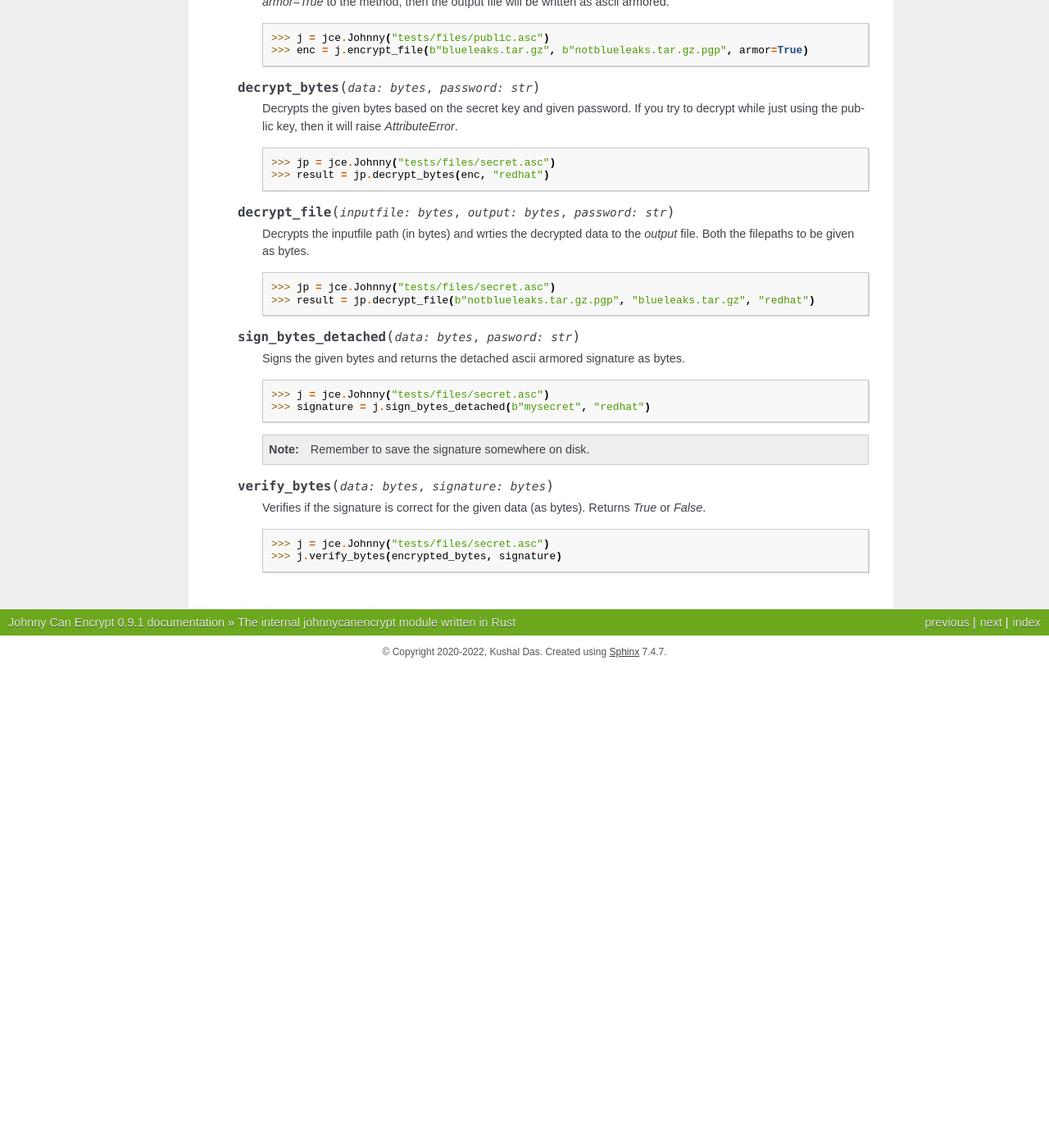
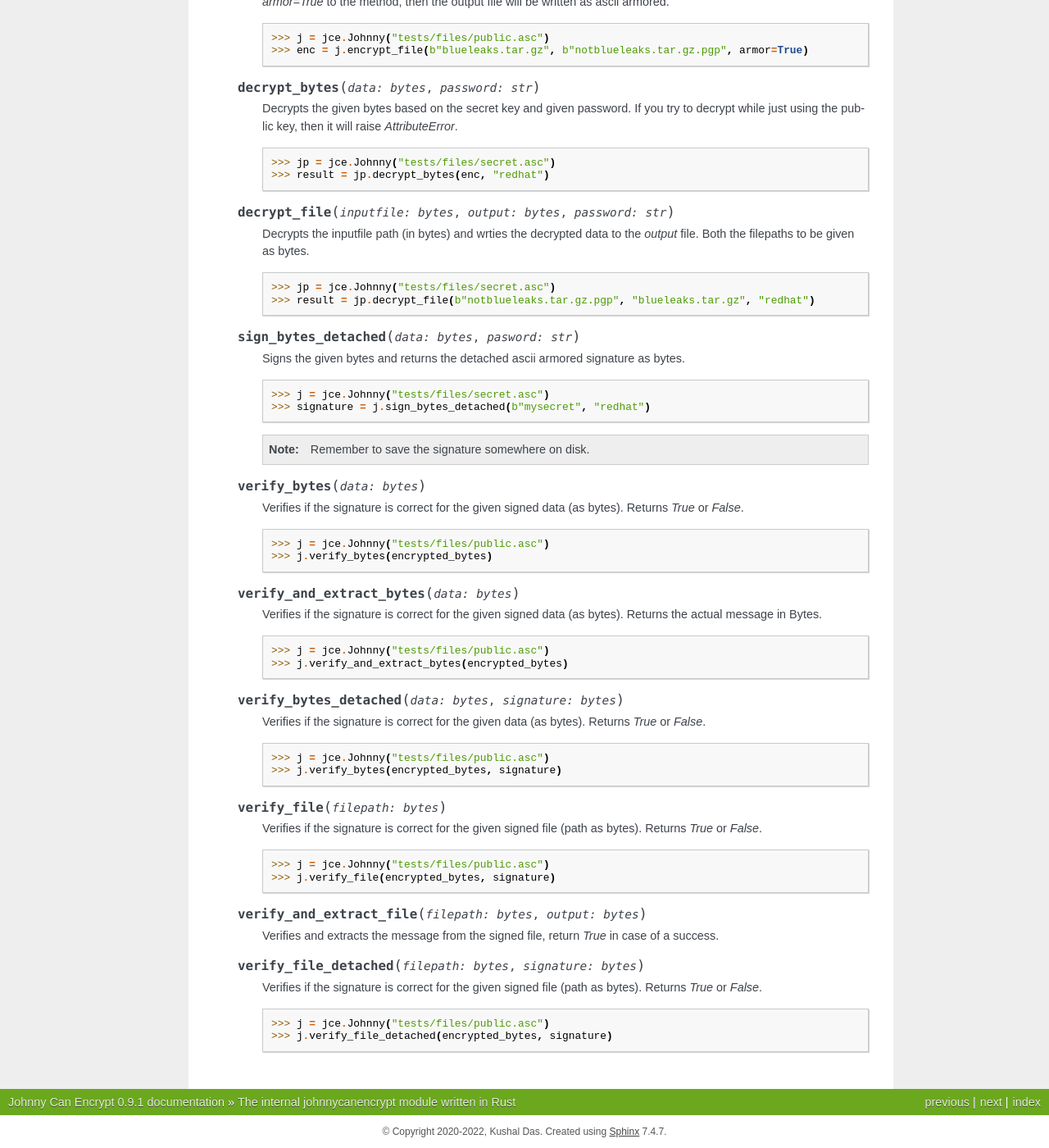
Before and after one commit to kushaldas/johnnycanencrypt, a Sphinx documentation site: the page built from docs/rustimplementation.rst, in a window 1280 px wide and 1400 px high, scrolled down 707 px. Shown: the whole window at 82% size. Built offline with Sphinx 7.4.7, drawn with Linux system fonts in a browser that asks for light colours; before the commit the page ends 1522 px from its top, so only the background shows below that; some of the changed text lies outside the part shown.

```diff
--- a/docs/rustimplementation.rst
+++ b/docs/rustimplementation.rst
@@ -80,11 +80,53 @@ In most cases you don't have to use these, but if you have a reason, feel free t
 
                 .. note:: Remember to save the signature somewhere on disk.
 
-        .. method:: verify_bytes(data: bytes, signature: bytes)
+        .. method:: verify_bytes(data: bytes)
+
+                Verifies if the signature is correct for the given signed data (as bytes). Returns `True` or `False`.
+
+                ::
+
+                        >>> j = jce.Johnny("tests/files/public.asc")
+                        >>> j.verify_bytes(encrypted_bytes)
+
+        .. method:: verify_and_extract_bytes(data: bytes)
+
+                Verifies if the signature is correct for the given signed data (as bytes). Returns the actual message in Bytes.
+
+                ::
+
+                        >>> j = jce.Johnny("tests/files/public.asc")
+                        >>> j.verify_and_extract_bytes(encrypted_bytes)
+
+
+        .. method:: verify_bytes_detached(data: bytes, signature: bytes)
 
                 Verifies if the signature is correct for the given data (as bytes). Returns `True` or `False`.
 
                 ::
 
-                        >>> j = jce.Johnny("tests/files/secret.asc")
+                        >>> j = jce.Johnny("tests/files/public.asc")
                         >>> j.verify_bytes(encrypted_bytes, signature)
+
+        .. method:: verify_file(filepath: bytes)
+
+                Verifies if the signature is correct for the given signed file (path as bytes). Returns `True` or `False`.
+
+                ::
+
+                        >>> j = jce.Johnny("tests/files/public.asc")
+                        >>> j.verify_file(encrypted_bytes, signature)
+
+        .. method:: verify_and_extract_file(filepath: bytes, output: bytes)
+
+                Verifies and extracts the message from the signed file, return `True` in case of a success.
+
+
+        .. method:: verify_file_detached(filepath: bytes, signature: bytes)
+
+                Verifies if the signature is correct for the given signed file (path as bytes). Returns `True` or `False`.
+
+                ::
+
+                        >>> j = jce.Johnny("tests/files/public.asc")
+                        >>> j.verify_file_detached(encrypted_bytes, signature)
```
Also changed, not shown: changelog.md (+1 -1 lines), 2 other files.
